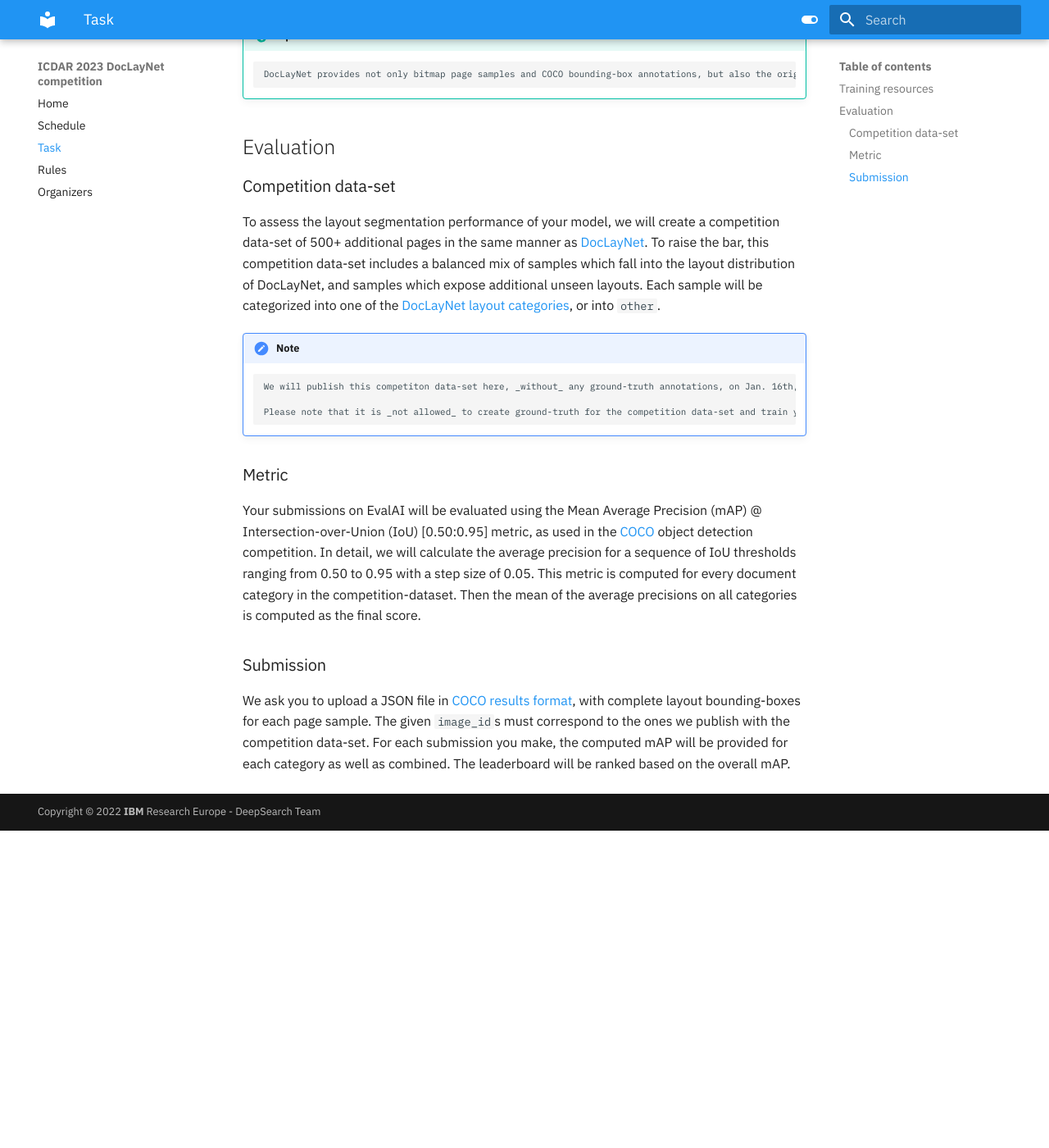
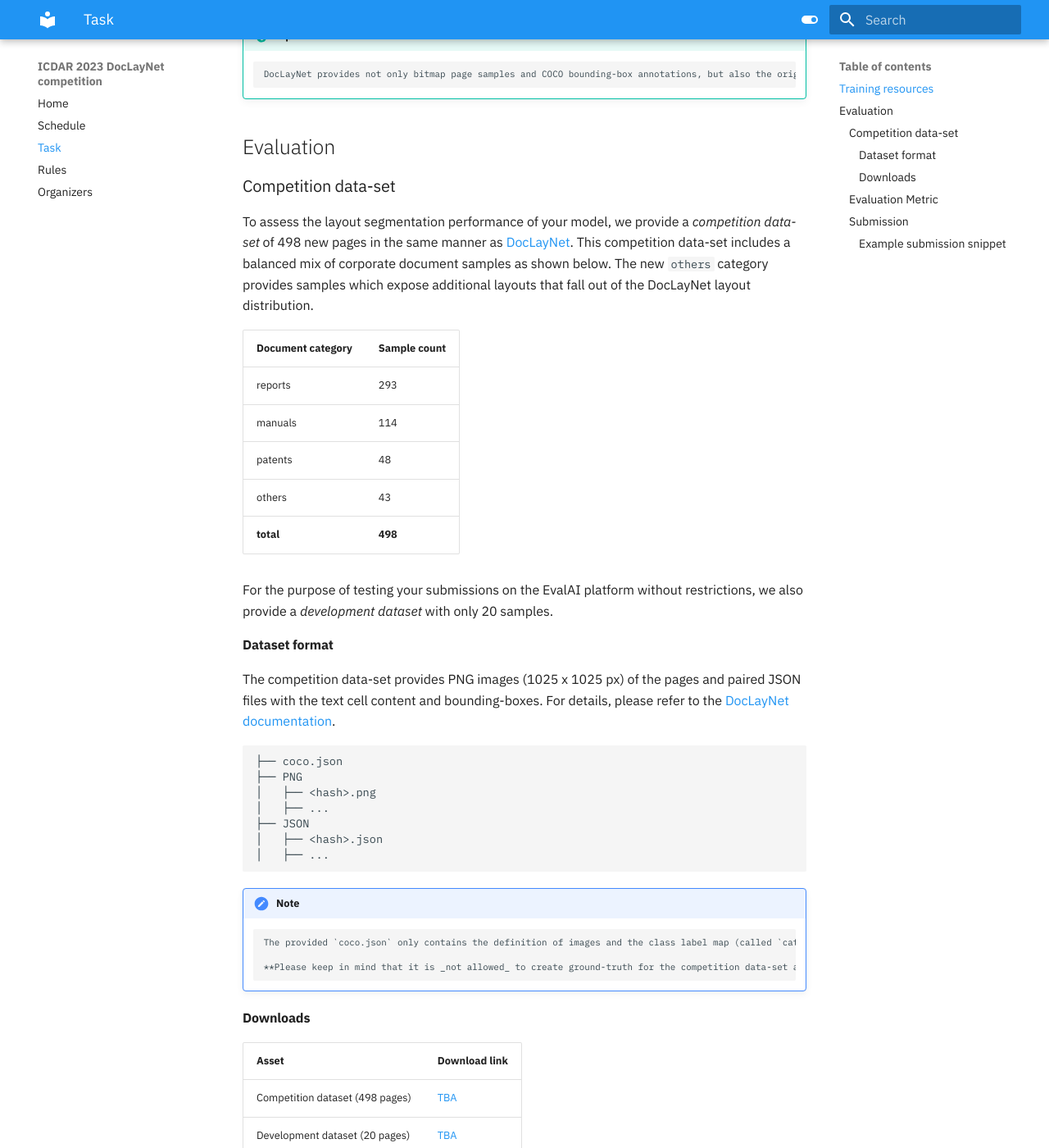
Before and after one commit to DS4SD/icdar23-doclaynet, an MkDocs documentation site: the page built from docs/task.md, in a window 1280 px wide and 1400 px high, scrolled down 701 px. Shown: the whole window at 82% size. Built offline with MkDocs 1.6.1 and Material for MkDocs 9.7.7, drawn with Linux system fonts in a browser that asks for light colours; before the commit the page ends 1714 px from its top, so only the background shows below that; some of the changed text lies outside the part shown.

Commit message:
Updates for dataset, registration and submission info
Signed-off-by: Christoph Auer <CAU@zurich.ibm.com>

````diff
--- a/docs/schedule.md
+++ b/docs/schedule.md
@@ -1,7 +1,7 @@
 # Schedule
 
 This competition starts on Dec. 19th, 2022. You are welcome to familiarize with the task and the data assets now.
-We will publish the competition data-set and open the submissions system on Jan. 16th, 2023. The competition closes on March 20th, 2023 and the winning team will be announced.
+The [competition data-set](../task#competition-data-set) is published and submissions on our [EvalAI challenge](https://eval.ai/web/challenges/challenge-page/1923/) are opened on Jan. 16th, 2023. The competition closes on March 20th, 2023 and the winning team will be announced.
 
 | Date | Milestone |
 |------|-----------|
--- a/docs/task.md
+++ b/docs/task.md
@@ -17,17 +17,81 @@
 
 ### Competition data-set
 
-To assess the layout segmentation performance of your model, we will create a competition data-set of 500+ additional pages in the same manner as [DocLayNet](https://github.com/DS4SD/DocLayNet). To raise  the bar, this competition data-set includes a balanced mix of samples which fall into the layout distribution of DocLayNet, and samples which expose additional unseen layouts. Each sample will be categorized into one of the [DocLayNet layout categories](https://github.com/DS4SD/DocLayNet#example-coco-image-record), or into `other`.
+To assess the layout segmentation performance of your model, we provide a *competition data-set* of 498 new pages in the same manner as [DocLayNet](https://github.com/DS4SD/DocLayNet). This competition data-set includes a balanced mix of corporate document samples as shown below. The new `others` category provides samples which expose additional layouts that fall out of the DocLayNet layout distribution.
+
+| **Document category** 	| **Sample count** 	|
+|-----------------------	|------------------	|
+| reports               	| 293              	|
+| manuals               	| 114              	|
+| patents               	| 48               	|
+| others                	| 43               	|
+| **total**             	| **498**          	|
+
+
+
+For the purpose of testing your submissions on the EvalAI platform without restrictions, we also provide a *development dataset*  with only 20 samples.
+
+#### Dataset format
+
+The competition data-set provides PNG images (1025 x 1025 px) of the pages and paired JSON files with the text cell content and bounding-boxes. For details, please refer to the [DocLayNet documentation](https://github.com/DS4SD/DocLayNet#data-format-details).
+
+```
+├── coco.json
+├── PNG
+│   ├── <hash>.png
+│   ├── ...
+├── JSON
+│   ├── <hash>.json
+│   ├── ...
+```
 
 !!! note
-		We will publish this competiton data-set here, _without_ any ground-truth annotations, on Jan. 16th, 2023. Your task is to produce layout predictions with your model in COCO format, and submit these to our EvalAI project (registrations TBA).
+		The provided `coco.json` only contains the definition of images and the class label map (called `categories` in COCO terms). The annotation ground-truth is ommitted.
 
-		Please note that it is _not allowed_ to create ground-truth for the competition data-set and train your model on it.
+		**Please keep in mind that it is _not allowed_ to create ground-truth for the competition data-set and train your model on it.**
 
-### Metric
 
-Your submissions on EvalAI will be evaluated using the Mean Average Precision (mAP) @ Intersection-over-Union (IoU) [0.50:0.95] metric, as used in the [COCO](https://cocodataset.org/) object detection competition.  In detail, we will calculate the average precision for a sequence of IoU thresholds ranging from 0.50 to 0.95 with a step size of 0.05. This metric is computed for every document category in the competition-dataset. Then the mean of the average precisions on all categories is computed as the final score.
+#### Downloads
+
+| **Asset**           	| **Download link** 	|
+|---------------------	|-------------------	|
+| Competition dataset (498 pages)	| [TBA]()              	|
+| Development dataset (20 pages)	| [TBA]()              	|
+
+
+### Evaluation Metric
+
+Your submissions on our [EvalAI challenge](https://eval.ai/web/challenges/challenge-page/1923/) will be evaluated using the Mean Average Precision (mAP) @ Intersection-over-Union (IoU) [0.50:0.95] metric, as used in the [COCO](https://cocodataset.org/) object detection competition.  In detail, we will calculate the average precision for a sequence of IoU thresholds ranging from 0.50 to 0.95 with a step size of 0.05. This metric is computed for every document category in the competition-dataset. Then the mean of the average precisions on all categories is computed as the final score.
 
 ### Submission
 
-We ask you to upload a JSON file in [COCO results format](https://cocodataset.org/#format-results), with complete layout bounding-boxes for each page sample. The given `image_id`s must correspond to the ones we publish with the competition data-set. For each submission you make, the computed mAP will be provided for each category as well as combined. The leaderboard will be ranked based on the overall mAP.
+We ask you to upload a JSON file in [COCO results format](https://cocodataset.org/#format-results) [here](https://eval.ai/web/challenges/challenge-page/1923/submission), with complete layout bounding-boxes for each page sample. The given `image_id`s must correspond to the ones we publish with the competition data-set's `coco.json`. For each submission you make, the computed mAP will be provided for each category as well as combined. The [leaderboard](https://eval.ai/web/challenges/challenge-page/1923/leaderboard/4545/Total) will be ranked based on the overall mAP.
+
+#### Example submission snippet
+
+```js
+[
+  {
+    "bbox": [  // bounding-box in COCO format (x,y,w,h)
+      105,
+      290,
+      500,
+      120
+    ],
+    "category_id": 4, // ID of label class for this bounding-box. Find the `categories` dictionary in the coco.json. Must resolve to one of [Caption, Footnote, Formula, List-item, Page-footer, Page-header, Picture, Section-header, Table, Text, Title].
+    "image_id": 0, // ID of dataset sample that this annotation is referring to, find the `images` dictionary in the coco.json
+    "score": 0.77
+  },
+  {
+    "bbox": [
+      602,
+      302,
+      354,
+      30
+    ],
+    "category_id": 4,
+    "image_id": 0,
+    "score": 0.94
+  },
+  ...
+```
````
Also changed, not shown: docs/index.md (+4 -0 lines).
